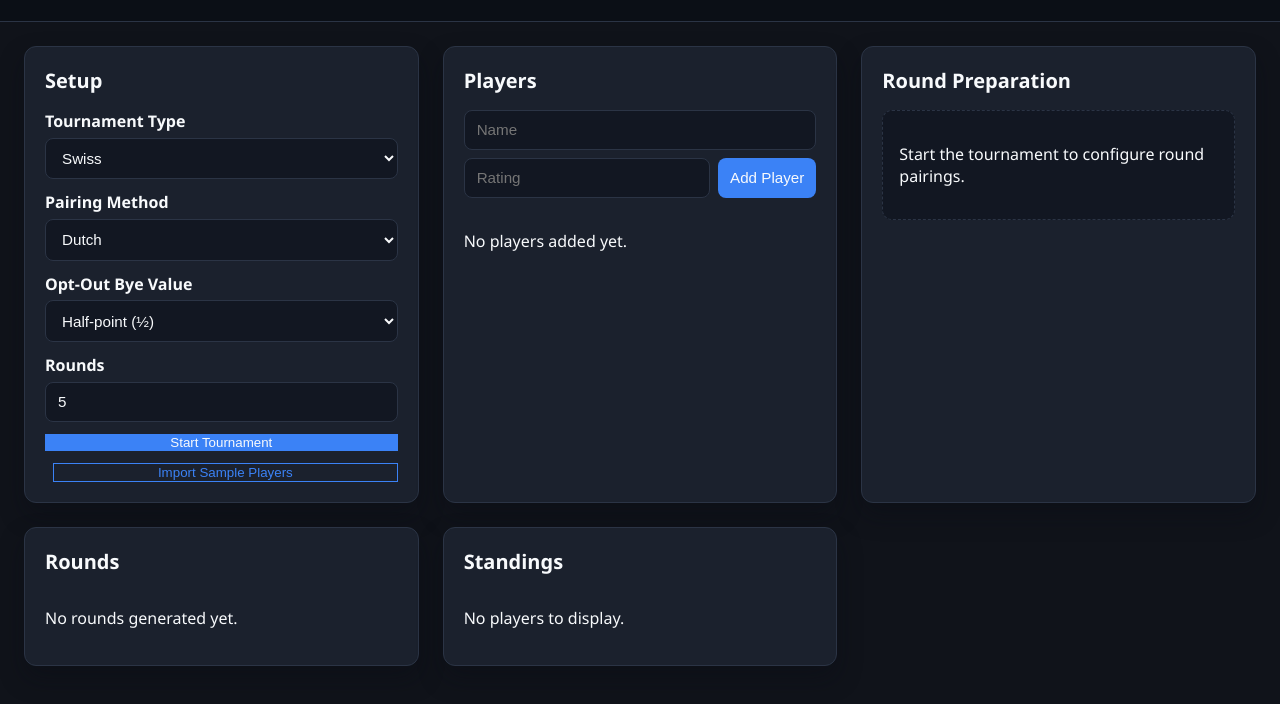
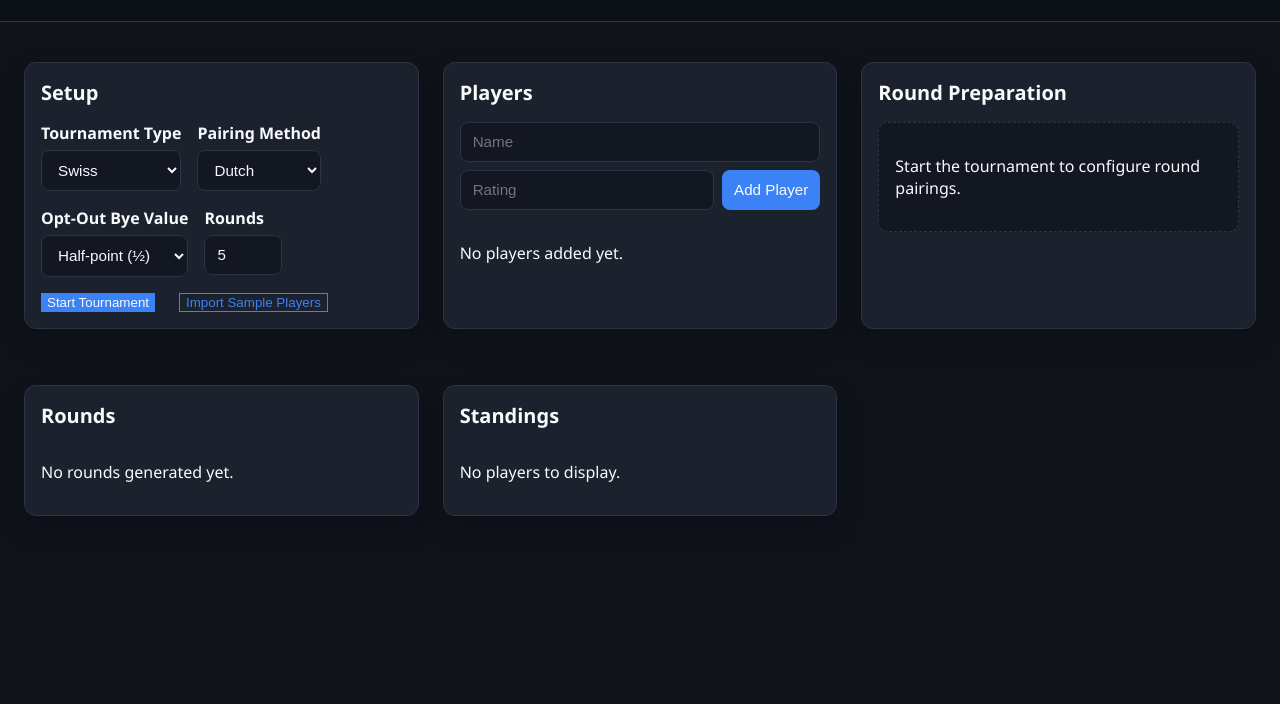
Before and after one commit to mrgwbland/TournamentBuilder, a plain HTML site: page index.html in a window 1280 px wide. Shown: the part 96-800 px from the top of the page. Drawn offline with Linux system fonts and the light colour scheme.

Commit message:
Small fixes and tweaks

```diff
--- a/app.js
+++ b/app.js
@@ -18,7 +18,7 @@ const resultOptions = [
     { value: "", label: "Select result" },
     { value: "1-0", label: "1 - 0 (White wins)" },
     { value: "0-1", label: "0 - 1 (Black wins)" },
-    { value: "0.5-0.5", label: "0 - 0 (Draw)" }
+    { value: "0.5-0.5", label: "1/2 - 1/2 (Draw)" }
 ];
 
 document.addEventListener("DOMContentLoaded", () => {
@@ -834,13 +834,36 @@ function renderRounds() {
         return;
     }
 
+    // Hide previous rounds by default, show only the latest
+    const latestRoundNumber = Math.max(...state.rounds.map(r => r.number));
+    let showPrevious = window._showPreviousRounds || false;
+
+    // Toggle button
+    const toggleBtn = `<button id="toggle-rounds-btn" class="secondary" style="margin-bottom:10px;">${showPrevious ? "Hide" : "Show"} Previous Rounds</button>`;
+
+    // Render rounds
     const cards = state.rounds
         .slice()
         .sort((a, b) => a.number - b.number)
-        .map((round) => renderRoundCard(round))
+        .map((round) => {
+            if (round.number === latestRoundNumber || showPrevious) {
+                return `<div class="round-visible">${renderRoundCard(round)}</div>`;
+            } else {
+                return `<div class="round-hidden" style="display:none;">${renderRoundCard(round)}</div>`;
+            }
+        })
         .join("");
 
-    container.innerHTML = cards;
+    container.innerHTML = toggleBtn + cards;
+
+    // Add event listener for toggle
+    const btn = document.getElementById("toggle-rounds-btn");
+    if (btn) {
+        btn.onclick = function() {
+            window._showPreviousRounds = !window._showPreviousRounds;
+            renderRounds();
+        };
+    }
 }
 
 function renderRoundCard(round) {
--- a/styles.css
+++ b/styles.css
@@ -11,7 +11,8 @@
     font-family: "Segoe UI", Tahoma, Geneva, Verdana, sans-serif;
 }
 
-* {
+/* Ensure all elements use border-box */
+*, *::before, *::after {
     box-sizing: border-box;
 }
 
@@ -43,6 +44,11 @@ body {
     grid-template-columns: repeat(auto-fit, minmax(320px, 1fr));
     gap: 1.5rem;
     padding: 1.5rem;
+    /* Responsive for small screens */
+    @media (max-width: 600px) {
+        flex-direction: column;
+        padding: 0.5em;
+    }
 }
 
 .panel {
@@ -54,6 +60,12 @@ body {
     flex-direction: column;
     gap: 1rem;
     box-shadow: 0 12px 24px rgba(8, 12, 20, 0.35);
+    /* Responsive panels */
+    max-width: 100%;
+    overflow-wrap: break-word;
+    word-break: break-word;
+    padding: 1em;
+    margin: 1em 0;
 }
 
 .panel h2 {
@@ -64,6 +76,10 @@ body {
 .form-grid {
     display: grid;
     gap: 0.75rem;
+    /* Responsive form grid */
+    display: flex;
+    flex-wrap: wrap;
+    gap: 1em;
 }
 
 .form-grid label {
```
